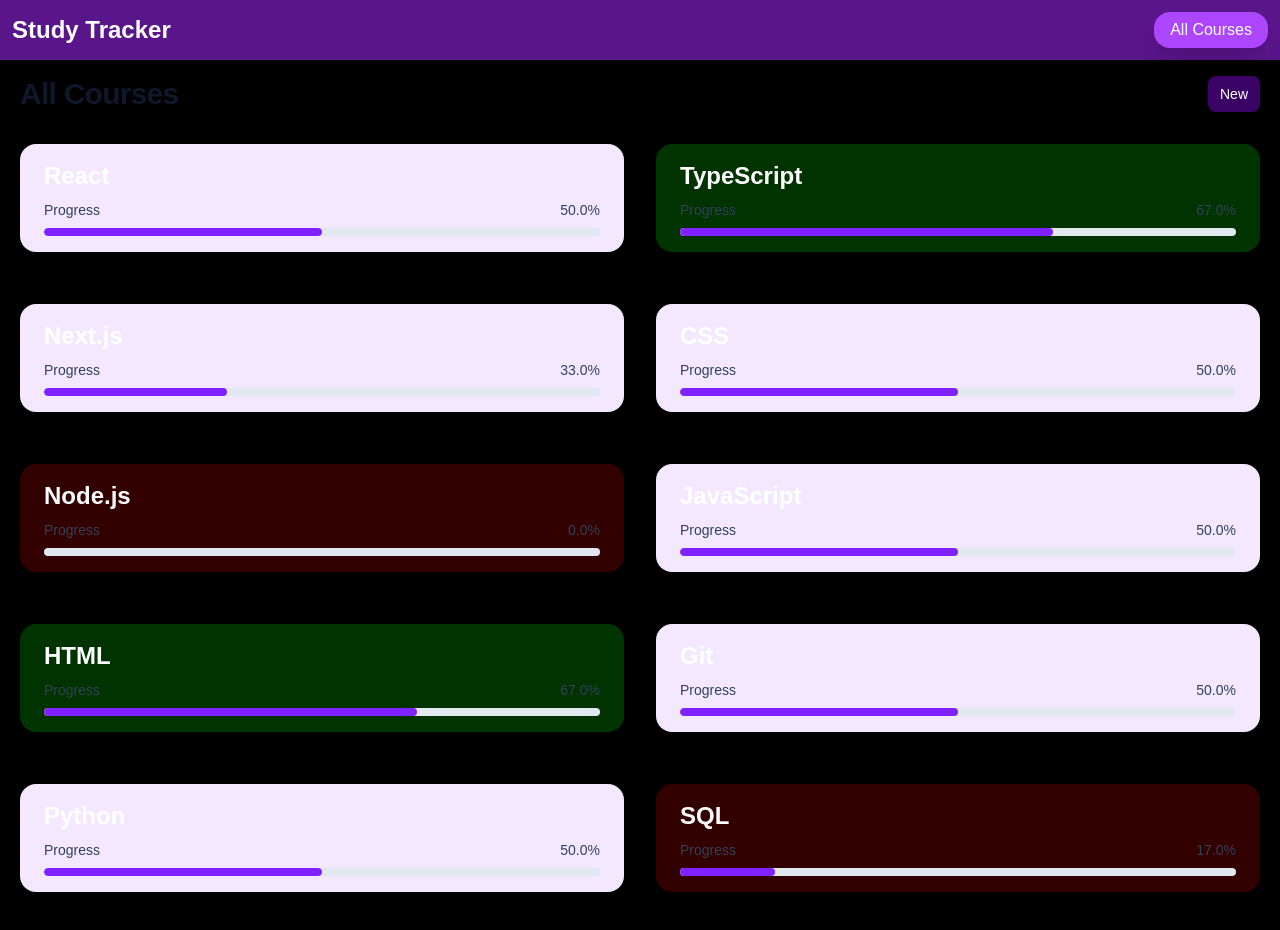
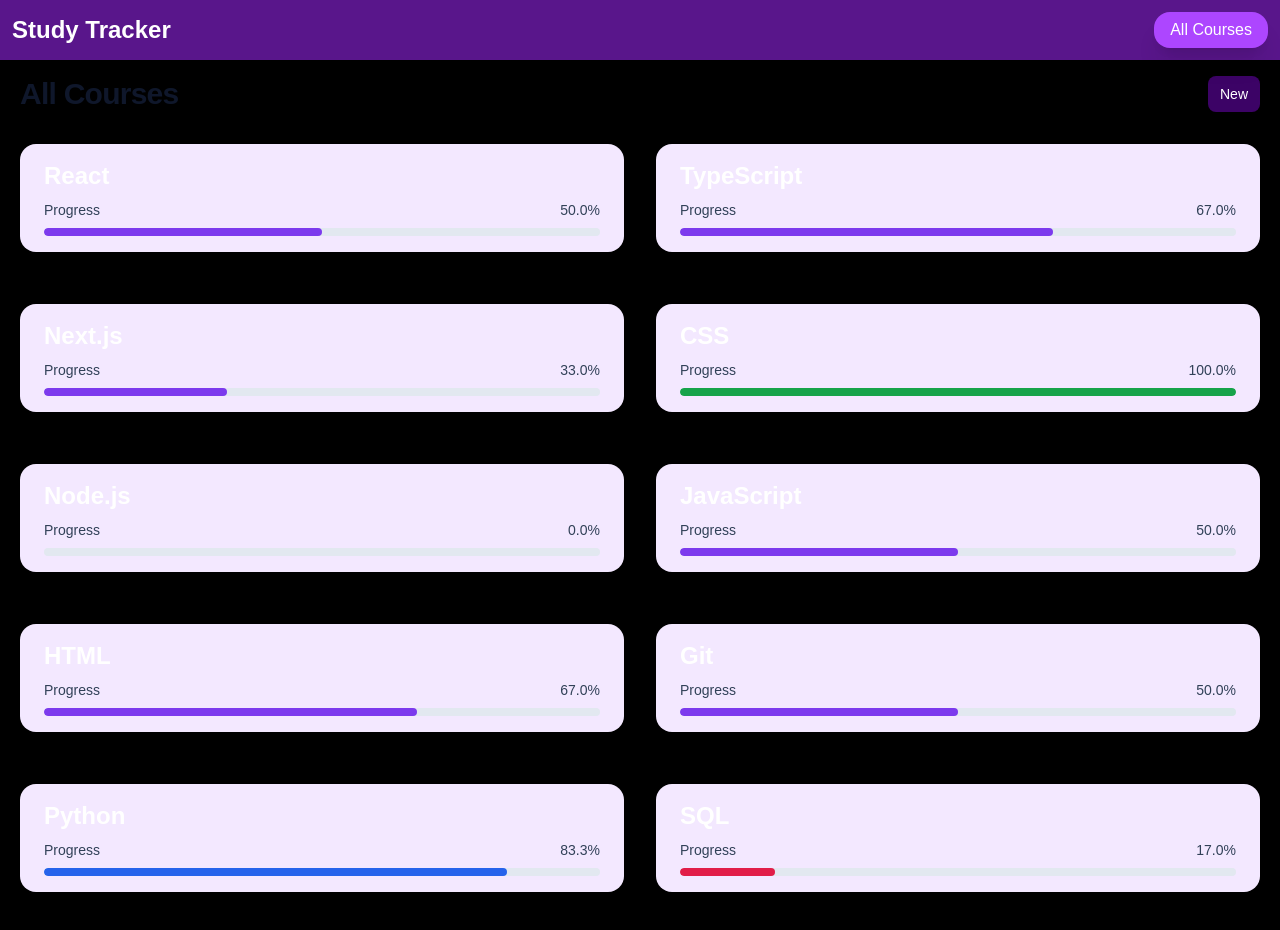
Before and after one commit to Okara008/study-tracker, a Next.js app: page /courselist in a window 1280 px wide. Shown: the top 930 px of the page. Built offline with nearby package versions, Linux system fonts and the light colour scheme.

Commit message:
Some changes to the progress bar colors

```diff
--- a/app/api/db.ts
+++ b/app/api/db.ts
@@ -52,14 +52,14 @@
     {
         id: 4,
         name: "CSS",
-        progress: 50,
+        progress: 100,
         topics: [
             { name: "Flexbox", isCompleted: true },
             { name: "Grid", isCompleted: true },
-            { name: "Responsive design", isCompleted: false },
+            { name: "Responsive design", isCompleted: true },
             { name: "Selectors", isCompleted: true },
-            { name: "Custom properties", isCompleted: false },
-            { name: "Animations", isCompleted: false }
+            { name: "Custom properties", isCompleted: true },
+            { name: "Animations", isCompleted: true }
         ]
     },
     {
@@ -117,14 +117,14 @@
     {
         id: 9,
         name: "Python",
-        progress: 50,
+        progress: 83.33,
         topics: [
             { name: "Syntax", isCompleted: true },
             { name: "Data structures", isCompleted: true },
-            { name: "Functions", isCompleted: false },
+            { name: "Functions", isCompleted: true },
             { name: "Modules", isCompleted: true },
             { name: "Classes", isCompleted: false },
-            { name: "Exceptions", isCompleted: false }
+            { name: "Exceptions", isCompleted: true }
         ]
     },
     {
--- a/app/courselist/page.tsx
+++ b/app/courselist/page.tsx
@@ -26,7 +26,7 @@
 			<div className='grid grid-cols-1 md:grid-cols-2 gap-8 '>
 				{data.map((course: Courses) => (
 					<Link href={`/course/${course.id}`} key={course.id}>
-						<div className='bg-purple-100 w-full shadow-2xs mb-5 rounded-2xl px-6 py-4 transition-all ease-linear active:bg-purple-200 hover:-translate-y-2 hover:shadow-lg hover:cursor-pointer '   style={{backgroundColor: (course.progress > 60 ? "rgba(0, 255, 0, .2)" : course.progress < 30 ?"rgba(255, 0, 0, .2)" : "")}}>
+						<div className='bg-purple-100 w-full shadow-2xs mb-5 rounded-2xl px-6 py-4 transition-all ease-linear active:bg-purple-200 hover:-translate-y-2 hover:shadow-lg hover:cursor-pointer '   >
 							<p className='font-bold text-2xl mb-2'>{course.name}</p>
 							<ProgressBar percentage={course.progress} />
 						</div>
--- a/app/progressbar.jsx
+++ b/app/progressbar.jsx
@@ -13,7 +13,14 @@
             <div className='h-2 w-full overflow-hidden rounded-full bg-slate-200'>
                 <div
                     className='h-full rounded-full bg-violet-600 transition-all duration-300'
-                    style={{ width: `${safePercentage}%` }}
+                    style={{ width: `${safePercentage}%`, backgroundColor: (percentage == 100 ?
+                                                                                "#16A34A" :
+                                                                                percentage > 70 ?
+                                                                                    "#2563EB" :
+                                                                                    percentage > 29 ?
+                                                                                        "#7C3AED" :
+                                                                                        "#E11D48"
+                                                                            ) }}
                 />
             </div>
         </div>
```
